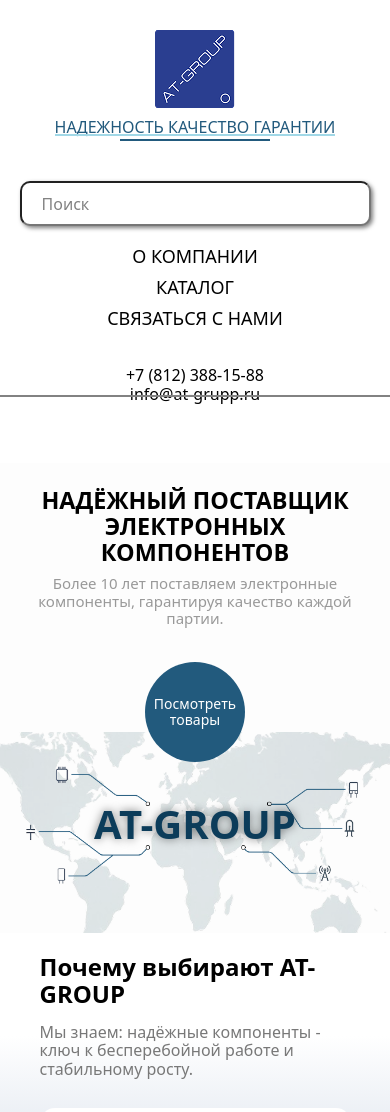
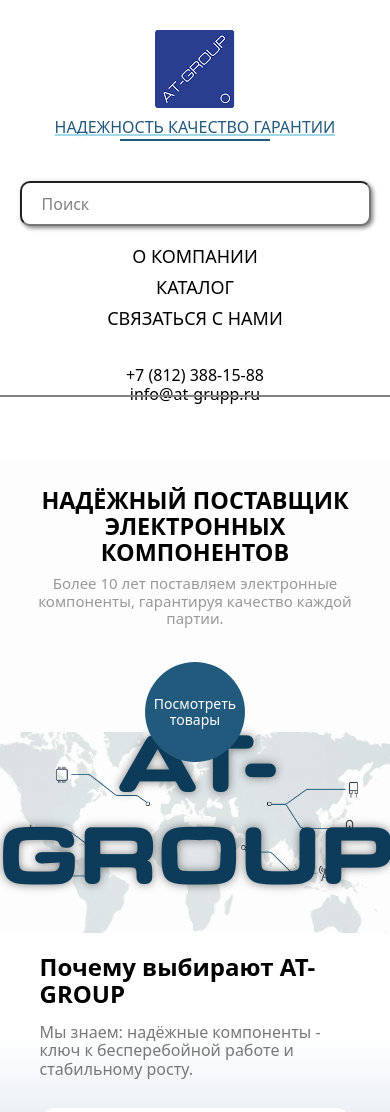
Before and after one commit to Azaro68/at-group, a Vue app: page / in a window 390 px wide. Shown: the top 1112 px of the page. Built offline with nearby package versions, Linux system fonts and the light colour scheme.

Commit message:
changed font

```diff
--- a/src/components/element/EngineeringSystems.vue
+++ b/src/components/element/EngineeringSystems.vue
@@ -7,7 +7,14 @@
       </div>
       <div class="products">
         <p>Более 10 лет поставляем электронные компоненты, гарантируя качество каждой партии.</p>
-        <button><a href="https://docs.google.com/spreadsheets/d/144oxj1Slg5jTyeeTlq7FZYRUwbSg2oYhNd1mKy0PSGw/edit?hl=ru&gid=0#gid=0" target="_blank">Посмотреть товары</a></button>
+        <button>
+          <a
+            href="https://docs.google.com/spreadsheets/d/144oxj1Slg5jTyeeTlq7FZYRUwbSg2oYhNd1mKy0PSGw/edit?hl=ru&gid=0"
+            target="_blank" rel="noopener noreferrer"
+          >
+            Посмотреть товары
+          </a>
+        </button>
       </div>
     </div>
 
@@ -18,9 +25,7 @@
         class="background-image"
       >
       <div class="decoration">
-
         <h1 class="center-title">AT-GROUP</h1>
-
       </div>
     </div>
   </div>
@@ -29,10 +34,18 @@
 <script>
 export default {
   name: 'EngineeringSystems',
-}
+};
 </script>
 
 <style scoped>
+/* Подключаем шрифт */
+@font-face {
+  font-family: 'Eurostyle Round Extended';
+  src: url('../../assets/fonts/EurostyleRoundExtended-Medium.otf') format('opentype');
+  font-weight: 500;
+  font-style: normal;
+}
+
 .engineering-systems-wrapper {
   position: relative;
   width: 100%;
@@ -68,7 +81,7 @@
   display: flex;
   flex-wrap: wrap;
   justify-content: space-between;
-  align-items:flex-start;
+  align-items: flex-start;
   padding-right: clamp(10px, 3vw, 50px);
 }
 
@@ -85,13 +98,21 @@
   background-color: #225A7D;
   border: none;
   border-radius: 50%;
-  font-size: clamp(14px, 1.5vw, 20px);
-  color: #fff;
-  cursor: pointer;
   position: relative;
   z-index: 3;
   flex-shrink: 0;
   transition: transform 0.3s ease;
+}
+
+.products button a {
+  display: flex;
+  align-items: center;
+  justify-content: center;
+  width: 100%;
+  height: 100%;
+  font-size: clamp(14px, 1.5vw, 20px);
+  color: #fff;
+  text-decoration: none;
 }
 
 .products button:hover {
@@ -124,7 +145,8 @@
 }
 
 .center-title {
-  font-size: clamp(40px, 8vw, 80px);
+  font-family: 'Eurostyle Round Extended', sans-serif;
+  font-size: 80px;
   color: #0C3C5A;
   text-shadow: 0 0 10px rgba(0,0,0,0.5);
   margin: clamp(10px, 3vw, 40px) 0;
@@ -136,11 +158,9 @@
   .products {
     padding-right: clamp(10px, 2vw, 30px);
   }
-
   .products p {
     flex: 1 1 55%;
   }
-
   .products button {
     width: clamp(90px, 14vw, 160px);
     height: clamp(90px, 14vw, 160px);
@@ -151,11 +171,9 @@
   .titleMain h2 {
     font-size: clamp(24px, 4.5vw, 40px);
   }
-
   .products p {
     font-size: clamp(15px, 2.2vw, 22px);
   }
-
   .image-section {
     margin-top: -70px;
   }
@@ -167,18 +185,15 @@
     align-items: flex-start;
     padding-right: 0;
   }
-
   .products button {
     margin-top: 20px;
     width: clamp(80px, 25vw, 140px);
     height: clamp(80px, 25vw, 140px);
     align-self: center;
   }
-
   .image-section {
     margin-top: -50px;
   }
-
   .background-image {
     width: 110%;
   }
@@ -189,18 +204,15 @@
     font-size: clamp(20px, 6vw, 28px);
     text-align: center !important;
   }
-
   .products p {
     text-align: center;
     margin-bottom: 15px;
   }
-
   .products button {
     width: 120px;
     height: 120px;
     font-size: 16px;
   }
-
   .image-section {
     margin-top: -30px;
   }
@@ -212,7 +224,6 @@
     height: 100px;
     font-size: 14px;
   }
-
   .titleMain h2 {
     line-height: 1.1;
   }
```
Also changed, not shown: src/assets/fonts/EurostyleRoundExtended-Medium.otf (added).
